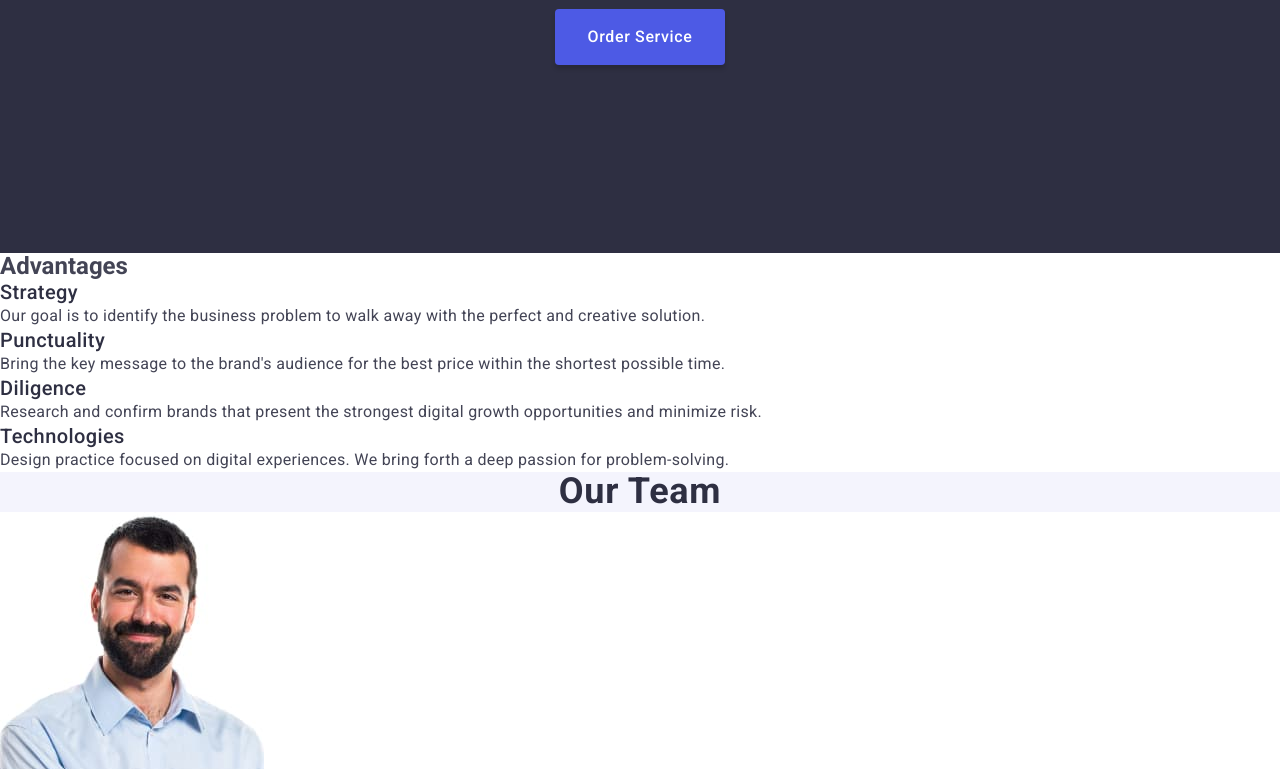
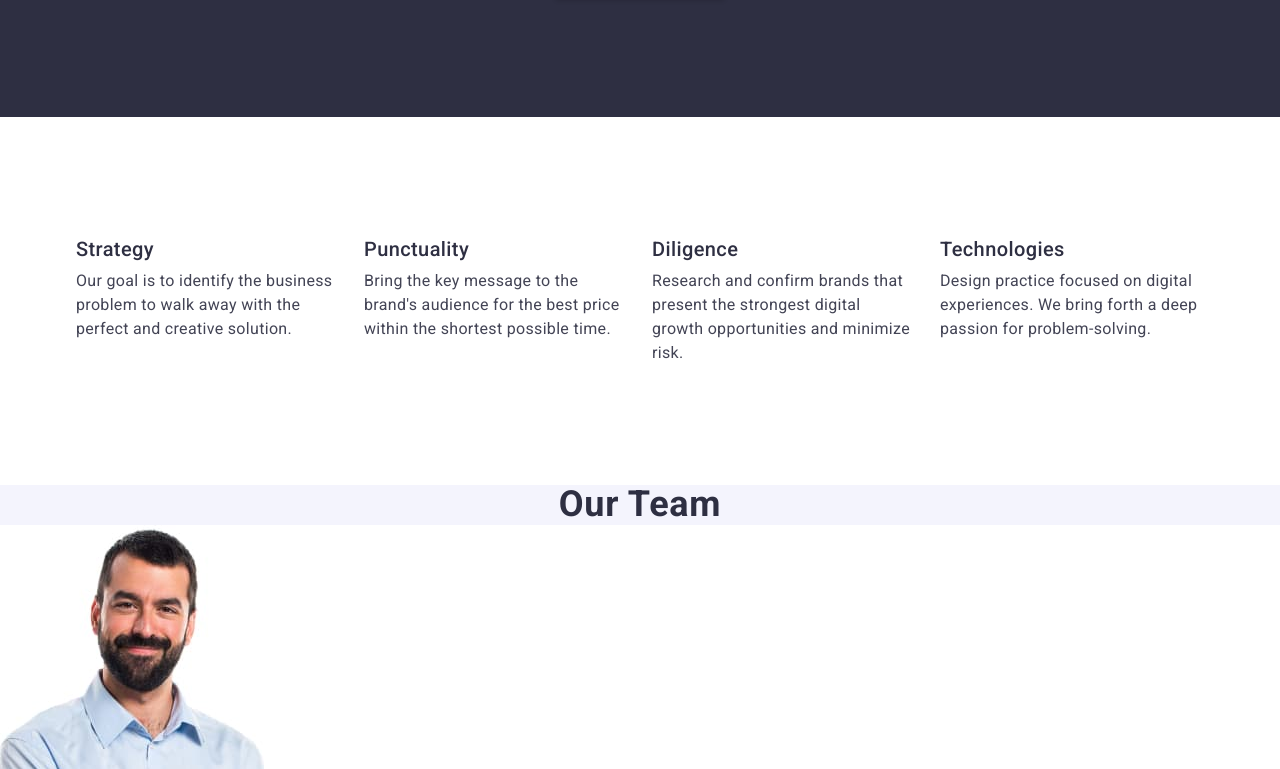
Before and after one commit to Tokyo772/goit-markup-hw-03, a plain HTML site: page index.html in a window 1280 px wide. Shown: the part 420-1189 px from the top of the page. Drawn offline with nearby package versions, Linux system fonts and the light colour scheme.

Commit message:
advantages

```diff
--- a/css/styles.css
+++ b/css/styles.css
@@ -101,9 +101,13 @@ a {
 
 /* MAIN */
 
+.section {
+  padding: 120px 0;
+}
+
 /* Section HERO */
 .hero-container {
-  padding: 188px 0;
+  /* padding: 188px 0; */
 }
 .hero {
   background: #2e2f42;
@@ -139,19 +143,42 @@ a {
   background: #404bbf;
 }
 
-/* Section 2 */
+/* Section Advantages */
 
-.advantages-list-title {
+.advantages-container {
+}
+.advantages-list {
+  display: flex;
+  gap: 24px;
+}
+.advantages-items {
+  width: calc((100% - 24px) / 4);
+}
+.advantages-title {
+  margin-bottom: 8px;
+
   color: #2e2f42;
   font-size: 20px;
   font-weight: 500;
   line-height: 1.2em;
   letter-spacing: 0.02em;
 }
-.advantages-list-paragraph {
+.advantages-text {
   font-size: 16px;
   line-height: 1.5em;
   letter-spacing: 0.02em;
+}
+.visually-hidden {
+  position: absolute;
+  width: 1px;
+  height: 1px;
+  margin: -1px;
+  border: 0;
+  padding: 0;
+  white-space: nowrap;
+  clip-path: inset(100%);
+  clip: rect(0 0 0 0);
+  overflow: hidden;
 }
 
 /* Section 3 */
--- a/index.html
+++ b/index.html
@@ -55,7 +55,7 @@
     <!-- MAIN -->
     <main>
       <!-- Section HERO -->
-      <section class="hero">
+      <section class="hero section">
         <div class="container hero-container">
           <h1 class="hero-title">Effective Solutions for Your Business</h1>
           <button type="button" class="button button-hero">
@@ -63,42 +63,41 @@
           </button>
         </div>
       </section>
-      <!-- Section-2 -->
-      <section>
-        <h2>Advantages</h2>
-        <ul>
-          <li>
-            <h3 class="advantages-list-title">Strategy</h3>
-            <p class="advantages-list-paragraph">
-              Our goal is to identify the business problem to walk away with the
-              perfect and creative solution.
+      <!-- Section Advantages -->
+      <section class="section">
+        <h2 class="visually-hidden">Advantages</h2>
+        <div class="container advantages-container">
+          <ul class="advantages-list">
+            <li class="advantages-items">
+              <h3 class="advantages-title">Strategy</h3>
+              <p class="advantages-text">
+                Our goal is to identify the business problem to walk away with
+                the perfect and creative solution.
               </p>
             </li>
-
-          <li>
-            <h3 class="advantages-list-title">Punctuality</h3>
-            <p class="advantages-list-paragraph">
+            <li class="advantages-items">
+              <h3 class="advantages-title">Punctuality</h3>
+              <p class="advantages-text">
                 Bring the key message to the brand's audience for the best price
                 within the shortest possible time.
               </p>
             </li>
-
-          <li>
-            <h3 class="advantages-list-title">Diligence</h3>
-            <p class="advantages-list-paragraph">
+            <li class="advantages-items">
+              <h3 class="advantages-title">Diligence</h3>
+              <p class="advantages-text">
                 Research and confirm brands that present the strongest digital
                 growth opportunities and minimize risk.
               </p>
             </li>
-
-          <li>
-            <h3 class="advantages-list-title">Technologies</h3>
-            <p class="advantages-list-paragraph">
+            <li class="advantages-items">
+              <h3 class="advantages-title">Technologies</h3>
+              <p class="advantages-text">
                 Design practice focused on digital experiences. We bring forth a
                 deep passion for problem-solving.
               </p>
             </li>
           </ul>
+        </div>
       </section>
       <!-- Section 3 -->
       <section class="background-team">
```
Lines whose indentation alone changed are shown as unchanged.
